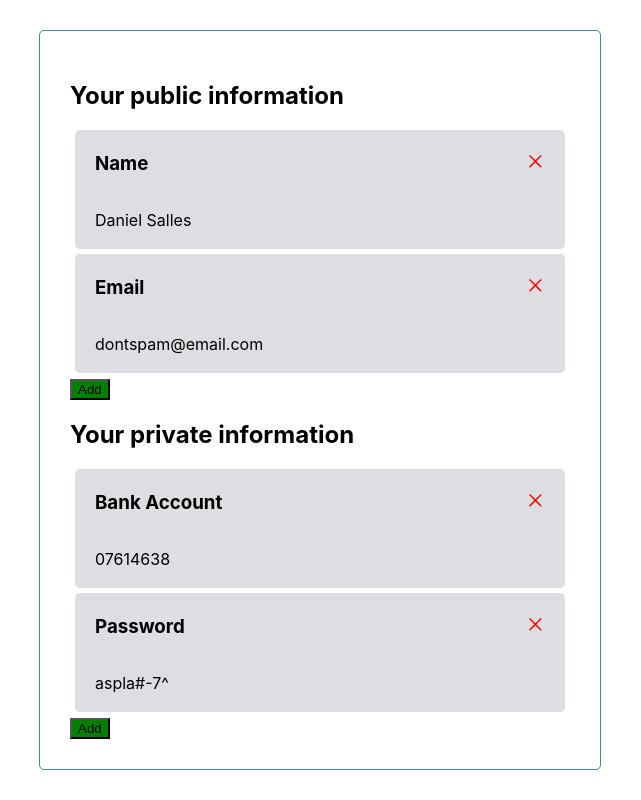
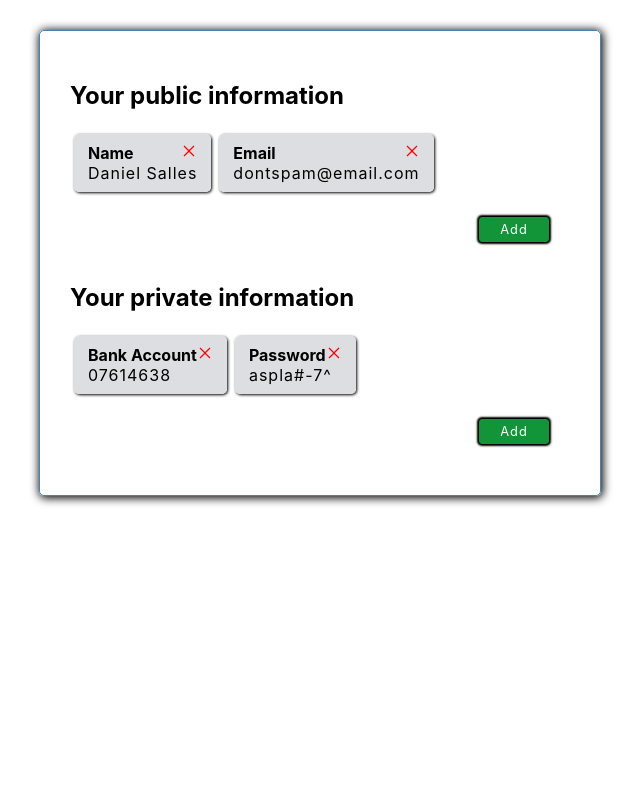
Before and after one commit to eamorim3/Buzz, a React (Create React App) app in the folder buzz/: page / in a window 1280 px wide. Shown: the whole page, without its empty margins (320-961 px from the left). Built offline with nearby package versions, Linux system fonts and the light colour scheme.

Commit message:
Finished Adding fuctionality and submit form. Changes to to styling also

```diff
--- a/buzz/src/AddFormsButton.js
+++ b/buzz/src/AddFormsButton.js
@@ -4,10 +4,12 @@ import Button from './Button';
 export default function AddFormsButton({ onAdd, showAdd }) {
 
     return (
-          <Button
-            color={showAdd ? 'red' : 'green'}
+        <div className='button-right-container'>
+          <Button className='form-button'
+            color={showAdd ? 'red' : '#129439'}
             text={showAdd ? 'Cancel' : 'Add'}
             onClick={onAdd}
           />
+        </div>
     )
   }
--- a/buzz/src/AddInfo.js
+++ b/buzz/src/AddInfo.js
@@ -1,6 +1,7 @@
 import { type } from '@testing-library/user-event/dist/type'
 import React from 'react'
 import { useState } from 'react'
+import { VscChromeClose } from 'react-icons/vsc'
 
 export default function AddInfo({onClick}) {
     const [text, setText] = useState('')
@@ -17,24 +18,22 @@ export default function AddInfo({onClick}) {
         <div className='form-div'>
         <form className='add-form' onSubmit={onSubmit}>
             <div className='add-data-form'>
-                <label>Data type (e.g. name, password)</label>
                 <input
                 type='text'
-                placeholder='Add data type'
+                placeholder='Field Name'
                 value={type}
                 onChange={(e) => setType(e.target.value)}
                 />
             </div>
             <div className='add-data-form'>
-                <label>Data</label>
                 <input
                 type='text'
-                placeholder='Add data'
+                placeholder='Field Value'
                 value={text}
                 onChange={(e) => setText(e.target.value)}
                 />
             </div>
-            <input type='submit' value='Save data' className='submit-add-data' />
+        <input type='submit' className='form-submit-button'/>
         </form>
         </div>
     )
--- a/buzz/src/Button.js
+++ b/buzz/src/Button.js
@@ -2,11 +2,13 @@ import React from 'react'
 
 export default function Button({ color, text, onClick }) {
     return (
-      <button className='btn'
-        onClick={onClick}
-        style={{ backgroundColor: color }}
-      >
-        {text}
-      </button>
+
+        <div class="button" id="button-3" onClick={onClick} style={{ backgroundColor: color }}>
+
+            <div id="circle"></div>
+            <a href="#">{text}</a>
+
+        </div>
+
     )
   }
--- a/buzz/src/Display_info.js
+++ b/buzz/src/Display_info.js
@@ -1,12 +1,9 @@
 import Info from "./Info";
 
 export default function Display_info({ info, onDelete}) {
-    console.log('hello')
-    console.log(info)
-    console.log(info.map((singleInfo) => singleInfo))
     return (
-    <>
+    <div className='wrapper'>
         {info.map((singleInfo) => (<Info info={singleInfo} onDelete={onDelete}/>))}
-    </>
+    </div>
   )
 }
--- a/buzz/src/Info.js
+++ b/buzz/src/Info.js
@@ -7,16 +7,15 @@ export default function Info({info, onDelete}) {
     return (
     <div className='information'>
         <div className='line'>
-            <h3>{info.type}</h3>
+            <b>{info.type}</b>
             <div className='spacer'></div>
-            <h3>
+            <b>
                 <VscChromeClose style={{color:'red', cursor:'pointer'}}
                     onClick={() => onDelete(info.type)}
                 />
-            </h3>
+            </b>
         </div>
-
-        <p>{info.text}</p>
+        <a>{info.text}</a>
     </div>
   )
 
--- a/buzz/src/index.css
+++ b/buzz/src/index.css
@@ -13,19 +13,32 @@ code {
 }
 
 .line {
-  display: flex;
+    display: flex;
+    flex-direction: row;
+    flex-wrap: nowrap;
 }
 
 .spacer {
   flex: 1
 }
 
+.button-right-container {
+  text-align: right;
+}
 .information {
   background: #dddee2f8;
-  margin: 5px;
-  padding: 3px 20px;
+  display: flex;
+  flex-direction: column;
+  margin: 4px;
+  padding: 5px  14px;
   cursor: default;
   border-radius: 5px;
+  height: 6vh;
+  justify-content: center;
+  box-shadow: 1px 1px 3px black;
+}
+.information a {
+  color: black;
 }
 .addButton{
   color: aqua;
@@ -38,4 +51,106 @@ code {
   border: 1px solid steelblue;
   padding: 30px;
   border-radius: 5px;
+  box-shadow: 1px 1px 10px 1px black;
 }
+
+.wrapper
+{
+  display: flex;
+  flex-direction: row;
+  flex-wrap: wrap;
+}
+
+.add-form{
+  width: 75%;
+  display: flex;
+  flex-direction: row;
+  justify-content: space-between;
+}
+.disappear {
+  background: none;
+  padding: 0px;
+  border: none;
+}
+.button {
+  display: inline-flex;
+  height: 25px;
+  width: 70px;
+  box-shadow: 0px 0px 2px 1px black;
+  border: 0.5px solid black;
+  border-radius: 4px;
+  margin: 20px 20px 20px 20px;
+  color: #fff;
+  text-decoration: none;
+  font-size: .8em;
+  letter-spacing: 1.5px;
+  align-items: center;
+  justify-content: center;
+  overflow: hidden;
+}
+
+a {
+  color: #fff;
+  text-decoration: none;
+  letter-spacing: 1px;
+}
+
+#button-3 {
+  position: relative;
+  overflow: hidden;
+  cursor: pointer;
+}
+
+#button-3 a {
+  position: relative;
+  transition: all .45s ease-Out;
+}
+
+#circle {
+  width: 0%;
+  height: 0%;
+  opacity: 0;
+  line-height: 40px;
+  border-radius: 50%;
+  background: #f7fffb;
+  position: absolute;
+  transition: all .5s ease-Out;
+  top: 20px;
+  left: 70px;
+}
+
+#button-3:hover #circle {
+  width: 200%;
+  height: 500%;
+  opacity: 1;
+  top: -70px;
+  left: -70px;
+}
+
+#button-3:hover a {
+  color: #2D3142;
+}
+
+.form-submit-button {
+  background: #24a3d9;
+  color: #fff;
+  border: 1px solid #eee;
+  border-radius: 4px;
+  box-shadow: 2px 2px 2px rgb(163, 150, 150);
+  text-shadow: none;
+  box-shadow: 0px 0px 1px 1px rgb(60, 105, 172);
+  border: 0.2px solid black;
+  }
+  .form-submit-button:hover {
+  background: #5ca6e2;
+  color: #fff;
+  border: 1px solid #eee;
+  border-radius: 4px;
+  box-shadow: 5px 5px 5px #eee;
+  text-shadow: none;
+  }
+  input[type=text] {
+    border-radius: 3px;
+    border: 1px solid rgb(33, 148, 220);
+    background-color: #f8f8f8;
+  }
```
